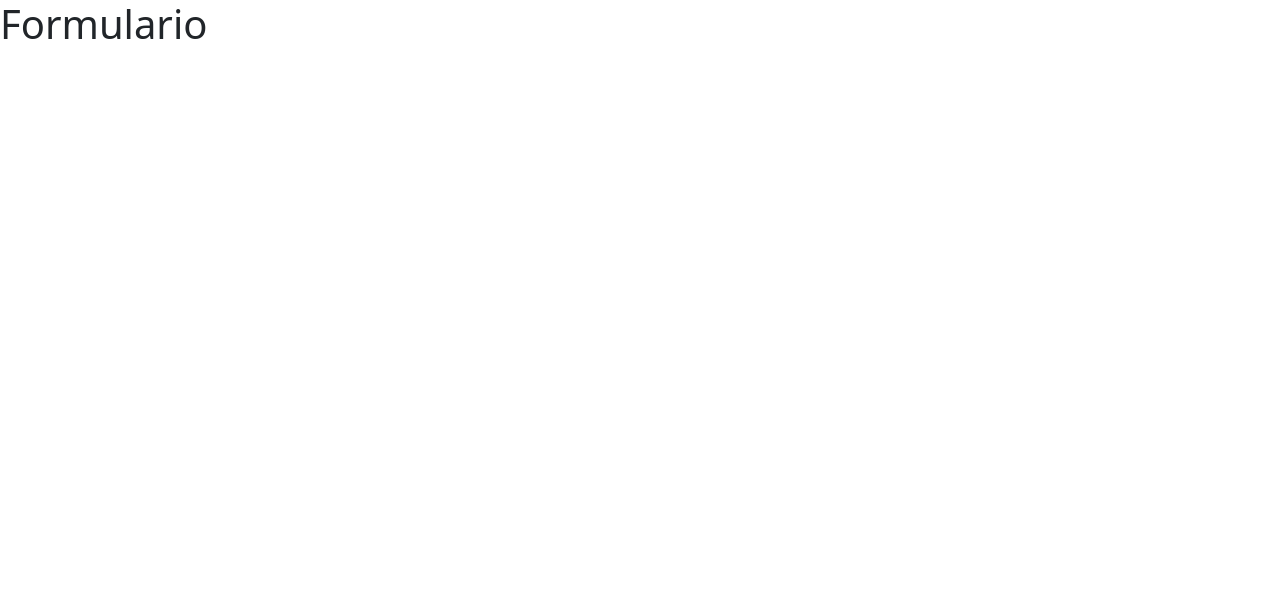
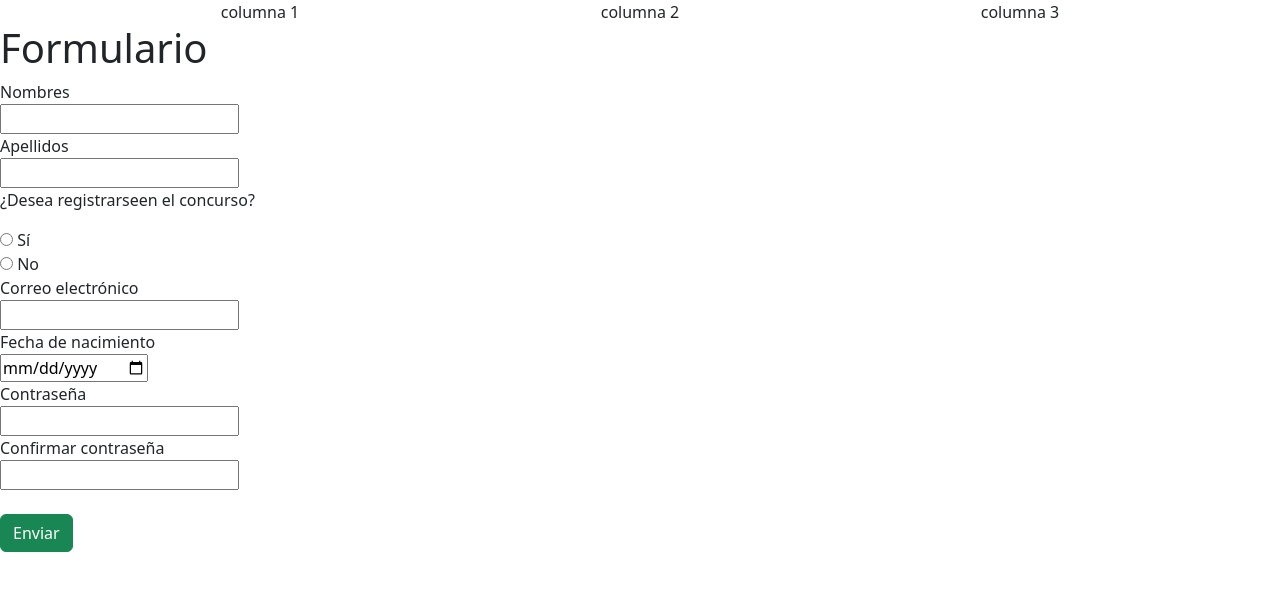
Before and after one commit to ThomyALUN/ejercicioFormulario, a plain HTML site: page index.html in a window 1280 px wide. Drawn offline with nearby package versions, Linux system fonts and the light colour scheme.

Commit message:
Avances en mi págima feita

```diff
--- a/index.html
+++ b/index.html
@@ -7,7 +7,78 @@
     <link href="https://cdn.jsdelivr.net/npm/bootstrap@5.3.3/dist/css/bootstrap.min.css" rel="stylesheet" integrity="sha384-QWTKZyjpPEjISv5WaRU9OFeRpok6YctnYmDr5pNlyT2bRjXh0JMhjY6hW+ALEwIH" crossorigin="anonymous">
   </head>
   <body>
-    <h1>Formulario</h1>
+    <header>
+        <nav></nav>
+    </header>
+    <main>
+        <div class="container text-center">
+            <div class="row">
+                <div class="col">
+                    columna 1
+                </div>
+                <div class="col">
+                    columna 2
+                </div>
+                <div class="col">
+                    columna 3
+                </div>
+            </div>
+        </div>
+        <div>
+        </div>
+        <form>
+            <h1>Formulario</h1>
+            <label>
+                <span class="">Nombres</span>
+                <br>
+                <input type="text" id="nombre" onfocusout="convertir()">
+            </label>
+            <br>
+            <label>
+                <span>Apellidos</span>
+                <br>
+                <input type="text" id="apellido">
+            </label>
+            <br>
+            <p>¿Desea registrarseen el concurso?</p>
+            <label>
+                <input type="radio" id="reg-concurso">
+                <span>Sí</span>
+            </label>
+            <br>
+            <label>
+                <input type="radio" id="no-reg-concurso">
+                <span>No</span>
+            </label>
+            <br>
+            <label>
+                <span>Correo electrónico</span>
+                <br>
+                <input type="email" id="email">
+            </label>
+            <br>
+            <label>
+                <span>Fecha de nacimiento</span>
+                <br>
+                <input type="date" id="fecha">
+            </label>
+            <br>
+            <label>
+                <span>Contraseña</span>
+                <br>
+                <input type="password" id="password">
+            </label>
+            <br>
+            <label>
+                <span>Confirmar contraseña</span>
+                <br>
+                <input type="password" id="password-2">
+            </label>
+            <br><br>
+            <button class="btn btn-success">Enviar</button>
+        </form>
+    </main>
     <script src="https://cdn.jsdelivr.net/npm/bootstrap@5.3.3/dist/js/bootstrap.bundle.min.js" integrity="sha384-YvpcrYf0tY3lHB60NNkmXc5s9fDVZLESaAA55NDzOxhy9GkcIdslK1eN7N6jIeHz" crossorigin="anonymous"></script>
-  </body>
+    <script src="index.js"></script>
+</body>
 </html>
--- a/index.js
+++ b/index.js
@@ -0,0 +1,5 @@
+function convertir() {
+    let nombre=document.getElementById("nombre").value;
+    let nombreMayus=nombre.toUpperCase();
+    alert(nombreMayus)
+}
```
